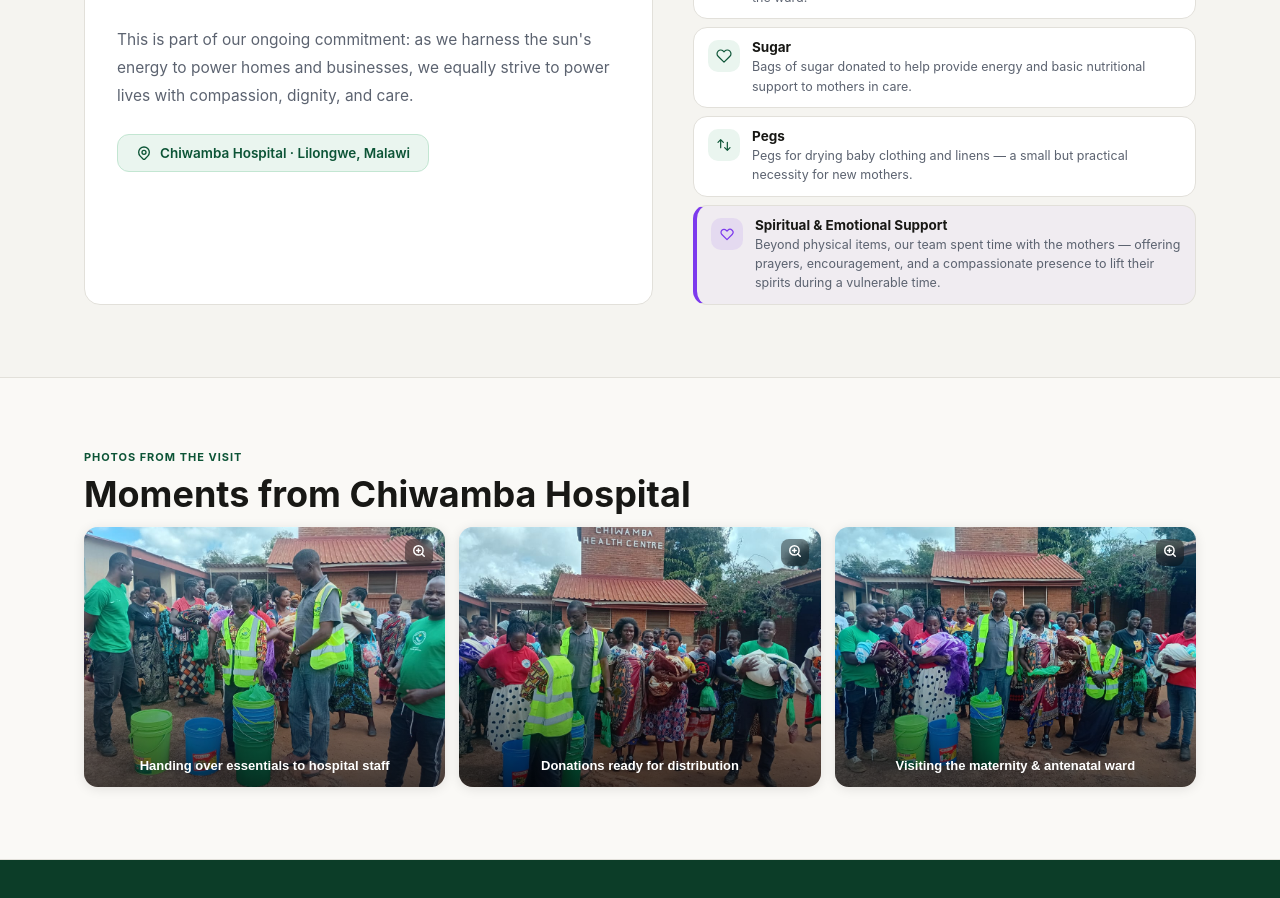
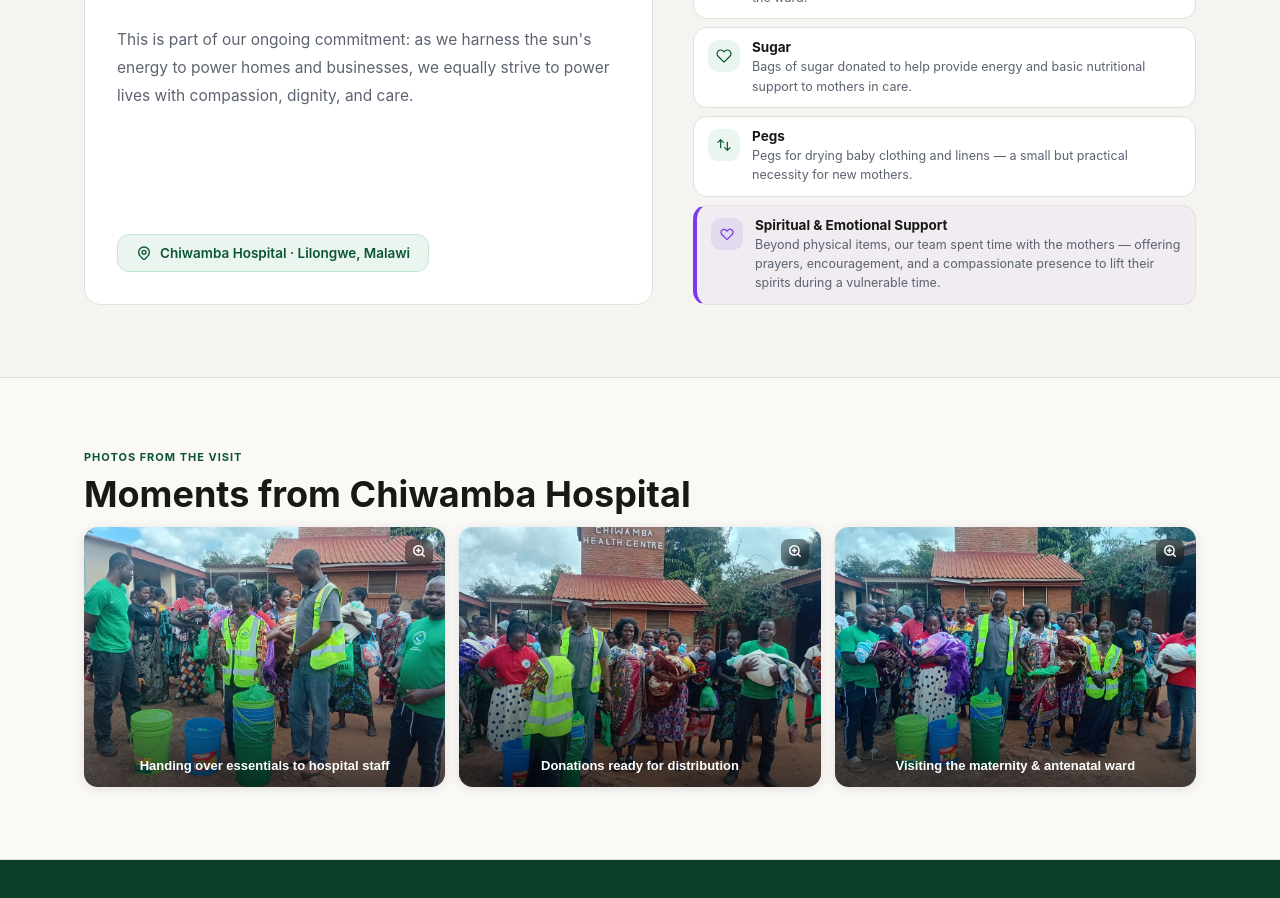
Before and after one commit to JUMAPETER736/GREEN_POWER_SYSTEMS, a Next.js app: page /company_community_support in a window 1280 px wide. Shown: the part 940-1838 px from the top of the page. Built offline with nearby package versions, Linux system fonts and the light colour scheme.

Commit message:
The Spiritual & Emotional Support card stays inside the right column's flow, and the left panel's card border now stretches to match exactly.

```diff
--- a/src/app/company_community_support/page.tsx
+++ b/src/app/company_community_support/page.tsx
@@ -129,10 +129,11 @@ export default function CompanyCommunitySupport() {
                 businesses, we equally strive to power lives with compassion, dignity, and care.
               </p>
 
-              {/* Location badge */}
+              {/* Location badge — margin-top: auto pushes it flush to bottom with no dead space */}
+              <div style={{ marginTop: "auto", paddingTop: 24 }}>
               <div style={{
                 display: "inline-flex", alignItems: "center", gap: 8,
-                marginTop: 24, padding: "10px 18px",
+                padding: "10px 18px",
                 borderRadius: 12,
                 backgroundColor: "var(--gp-green-light)",
                 border: "1px solid var(--gp-green-border)",
@@ -146,6 +147,7 @@ export default function CompanyCommunitySupport() {
                 <span style={{ fontSize: 13.5, fontWeight: 600, color: "var(--gp-green)" }}>
                   Chiwamba Hospital · Lilongwe, Malawi
                 </span>
+              </div>
               </div>
             </div>
 
```
